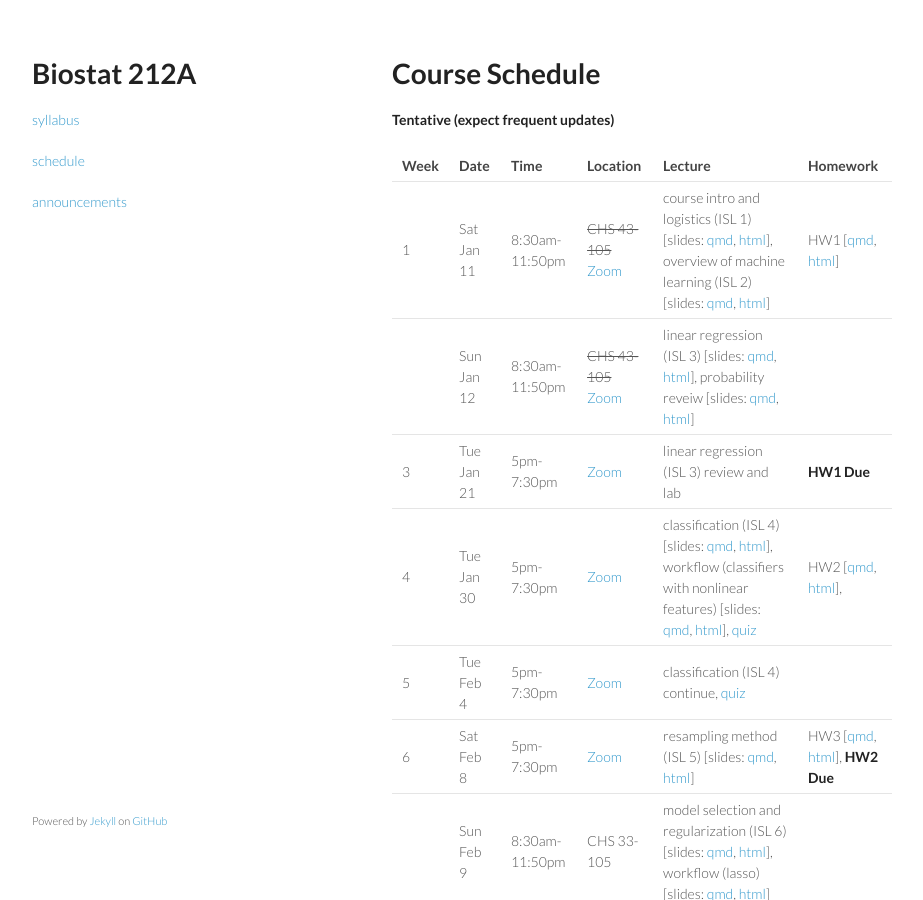
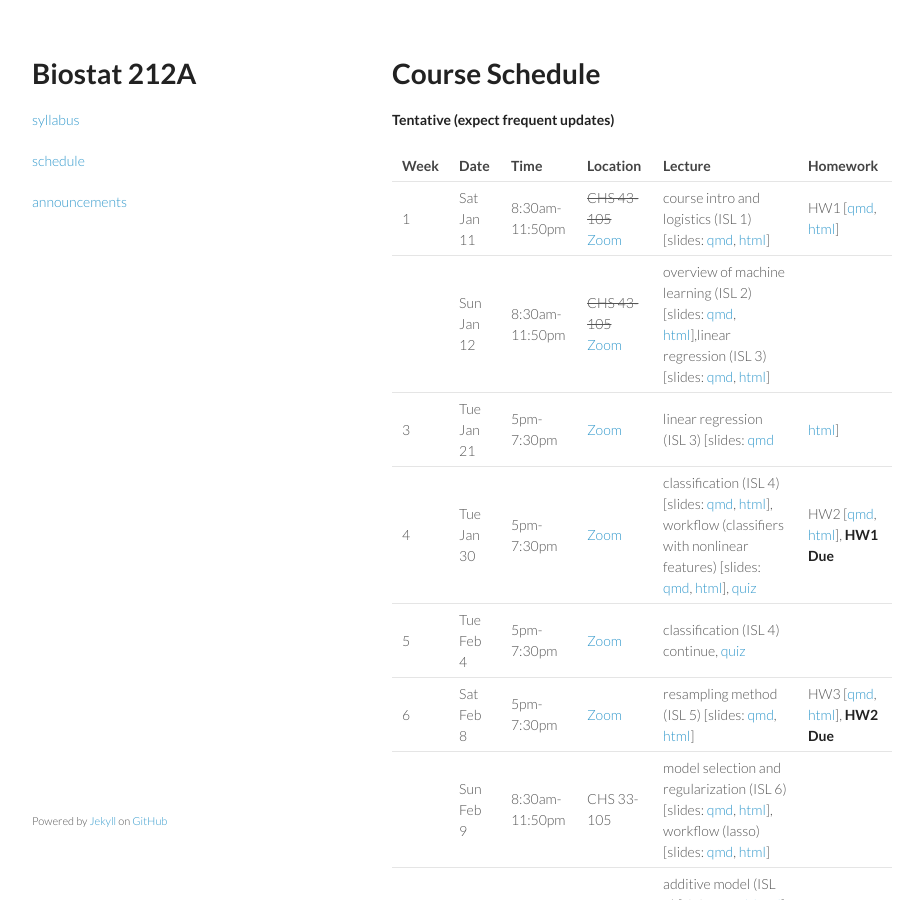
Before and after one commit to ucla-biostat-212a/2025winter, a Jekyll site: the page built from schedule/schedule.md, in a window 1280 px wide and 900 px high. Shown: the whole window, without its empty margins (178-1101 px from the left). Built offline with Jekyll 4.4.1, drawn with Linux system fonts in a browser that asks for light colours.

Commit message:
add linreg

```diff
--- a/schedule/schedule.md
+++ b/schedule/schedule.md
@@ -11,10 +11,10 @@ subtitle: Statistical Learning A
 
 | Week | Date       | Time           | Location                                                  | Lecture                                                                                                                                                                                                                                                                                                                                                                                                                                                                                                                                                                                                                                                                                                                                                                                                                                                                                                          | Homework                                                                                                                                      |
 |------|------------|----------------|-----------------------------------------------------------|------------------------------------------------------------------------------------------------------------------------------------------------------------------------------------------------------------------------------------------------------------------------------------------------------------------------------------------------------------------------------------------------------------------------------------------------------------------------------------------------------------------------------------------------------------------------------------------------------------------------------------------------------------------------------------------------------------------------------------------------------------------------------------------------------------------------------------------------------------------------------------------------------------------|-----------------------------------------------------------------------------------------------------------------------------------------------|
-| 1    | Sat Jan 11 | 8:30am-11:50pm | ~~CHS 43-105~~ [Zoom](https://ucla.zoom.us/j/95442296743) | course intro and logistics (ISL 1) \[slides: [qmd](https://raw.githubusercontent.com/ucla-biostat-212a/2025winter/master/slides/01-intro/intro.qmd), [html](../slides/01-intro/intro.html)\], overview of machine learning (ISL 2) \[slides: [qmd](https://raw.githubusercontent.com/ucla-biostat-212a/2025winter/master/slides/02-statlearn/statlearn.qmd), [html](../slides/02-statlearn/statlearn.html)\]                                                                                                                                                                                                                                                                                                                                                                                                                                                                                                     | HW1 \[[qmd](https://raw.githubusercontent.com/ucla-biostat-212a/2025winter/master/hw/hw1/hw1.qmd), [html](../hw/hw1/hw1.html)\]               |
-|      | Sun Jan 12 | 8:30am-11:50pm | ~~CHS 43-105~~ [Zoom](https://ucla.zoom.us/j/95442296743) | linear regression (ISL 3) \[slides: [qmd](https://raw.githubusercontent.com/ucla-biostat-212a/2025winter/master/slides/03-linreg/linreg.qmd), [html](../slides/03-linreg/linreg.html)\], probability reveiw \[slides: [qmd](https://raw.githubusercontent.com/ucla-biostat-212a/2025winter/master/slides/03-linreg/probreview.qmd), [html](../slides/03-linreg/probreview.html)\]                                                                                                                                                                                                                                                                                                                                                                                                                                                                                                                                |                                                                                                                                               |
-| 3    | Tue Jan 21 | 5pm-7:30pm     | [Zoom](https://ucla.zoom.us/j/95442296743)                | linear regression (ISL 3) review and lab                                                                                                                                                                                                                                                                                                                                                                                                                                                                                                                                                                                                                                                                                                                                                                                                                                                                         | **HW1 Due**                                                                                                                                   |
-| 4    | Tue Jan 30 | 5pm-7:30pm     | [Zoom](https://ucla.zoom.us/j/95442296743)                | classification (ISL 4) \[slides: [qmd](https://raw.githubusercontent.com/ucla-biostat-212a/2025winter/master/slides/04-classification/classification.qmd), [html](../slides/04-classification/classification.html)\], workflow (classifiers with nonlinear features) \[slides: [qmd](https://raw.githubusercontent.com/ucla-biostat-212a/2025winter/master/slides/04-classification/workflow_classifier_bs.qmd), [html](../slides/04-classification/workflow_classifier_bs.html)\], [quiz](../slides/04-classification/quiz.html)                                                                                                                                                                                                                                                                                                                                                                                | HW2 \[[qmd](https://raw.githubusercontent.com/ucla-biostat-212a/2025winter/master/hw/hw2/hw2.qmd), [html](../hw/hw2/hw2.html)\],              |
+| 1    | Sat Jan 11 | 8:30am-11:50pm | ~~CHS 43-105~~ [Zoom](https://ucla.zoom.us/j/95442296743) | course intro and logistics (ISL 1) \[slides: [qmd](https://raw.githubusercontent.com/ucla-biostat-212a/2025winter/master/slides/01-intro/intro.qmd), [html](../slides/01-intro/intro.html)\]                                                                                                                                                                                                                                                                                                                                                                                                                                                                                                                                                                                                                                                                                                                     | HW1 \[[qmd](https://raw.githubusercontent.com/ucla-biostat-212a/2025winter/master/hw/hw1/hw1.qmd), [html](../hw/hw1/hw1.html)\]               |
+|      | Sun Jan 12 | 8:30am-11:50pm | ~~CHS 43-105~~ [Zoom](https://ucla.zoom.us/j/95442296743) | overview of machine learning (ISL 2) \[slides: [qmd](https://raw.githubusercontent.com/ucla-biostat-212a/2025winter/master/slides/02-statlearn/statlearn.qmd), [html](../slides/02-statlearn/statlearn.html)\],linear regression (ISL 3) \[slides: [qmd](https://raw.githubusercontent.com/ucla-biostat-212a/2025winter/master/slides/03-linreg/linreg.qmd), [html](../slides/03-linreg/linreg.html)\]                                                                                                                                                                                                                                                                                                                 |                                                                                                                                               |
+| 3    | Tue Jan 21 | 5pm-7:30pm     | [Zoom](https://ucla.zoom.us/j/95442296743)                | linear regression (ISL 3) \[slides: [qmd](https://raw.githubusercontent.com/ucla-biostat-212a/2025winter/master/slides/03-linreg/linreg.qmd)                                                                                                                                                                                                                                                                                                                                                                                                                                                                                                                                                                                                                                                                                                                                                                     |  [html](../slides/03-linreg/linreg.html)\]                                                                                                    |
+| 4    | Tue Jan 30 | 5pm-7:30pm     | [Zoom](https://ucla.zoom.us/j/95442296743)                | classification (ISL 4) \[slides: [qmd](https://raw.githubusercontent.com/ucla-biostat-212a/2025winter/master/slides/04-classification/classification.qmd), [html](../slides/04-classification/classification.html)\], workflow (classifiers with nonlinear features) \[slides: [qmd](https://raw.githubusercontent.com/ucla-biostat-212a/2025winter/master/slides/04-classification/workflow_classifier_bs.qmd), [html](../slides/04-classification/workflow_classifier_bs.html)\], [quiz](../slides/04-classification/quiz.html)                                                                                                                                                                                                                                                                                                                                                                                | HW2 \[[qmd](https://raw.githubusercontent.com/ucla-biostat-212a/2025winter/master/hw/hw2/hw2.qmd), [html](../hw/hw2/hw2.html)\], **HW1 Due**  |
 | 5    | Tue Feb 4  | 5pm-7:30pm     | [Zoom](https://ucla.zoom.us/j/95442296743)                | classification (ISL 4) continue, [quiz](../slides/04-classification/quiz-13024.html)                                                                                                                                                                                                                                                                                                                                                                                                                                                                                                                                                                                                                                                                                                                                                                                                                             |                                                                                                                                               |
 | 6    | Sat Feb 8  | 5pm-7:30pm     | [Zoom](https://ucla.zoom.us/j/95442296743)                | resampling method (ISL 5) \[slides: [qmd](https://raw.githubusercontent.com/ucla-biostat-212a/2025winter/master/slides/05-resampling/resampling.qmd), [html](../slides/05-resampling/resampling.html)\]                                                                                                                                                                                                                                                                                                                                                                                                                                                                                                                                                                                                                                                                                                          | HW3 \[[qmd](https://raw.githubusercontent.com/ucla-biostat-212a/2025winter/master/hw/hw3/hw3.qmd), [html](../hw/hw3/hw3.html)\], **HW2 Due**  |
 |      | Sun Feb 9  | 8:30am-11:50pm | CHS 33-105                                                | model selection and regularization (ISL 6) \[slides: [qmd](https://raw.githubusercontent.com/ucla-biostat-212a/2025winter/master/slides/06-modelselection/modelselection.qmd), [html](../slides/06-modelselection/modelselection.html)\], workflow (lasso) \[slides: [qmd](https://raw.githubusercontent.com/ucla-biostat-212a/2025winter/master/slides/06-modelselection/workflow_lasso.qmd), [html](../slides/06-modelselection/workflow_lasso.html)\]                                                                                                                                                                                                                                                                                                                                                                                                                                                         |                                                                                                                                               |
```
Also changed, not shown: _posts/2025-01-12-week1-day2.md (+1 -1 lines).
